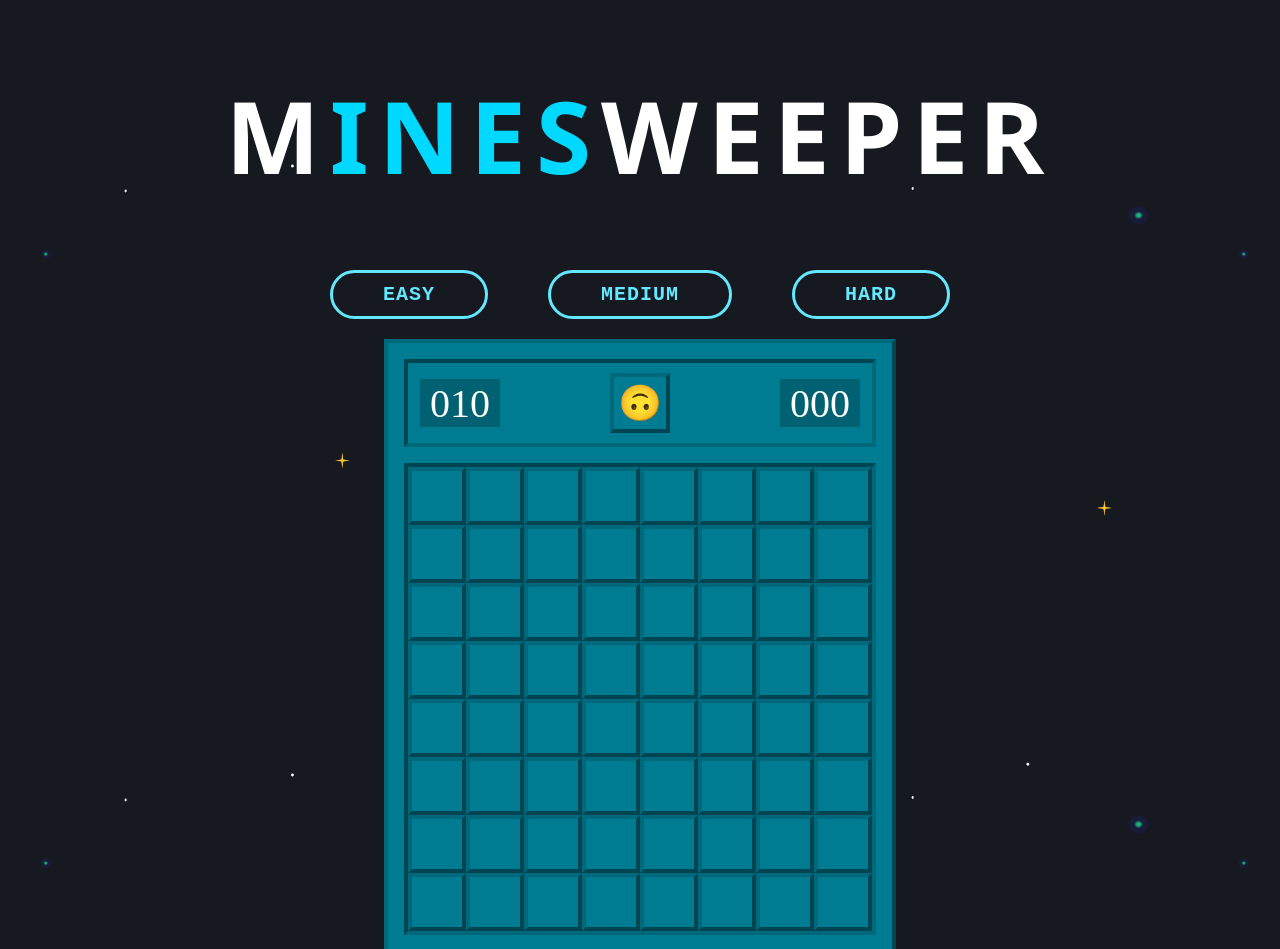
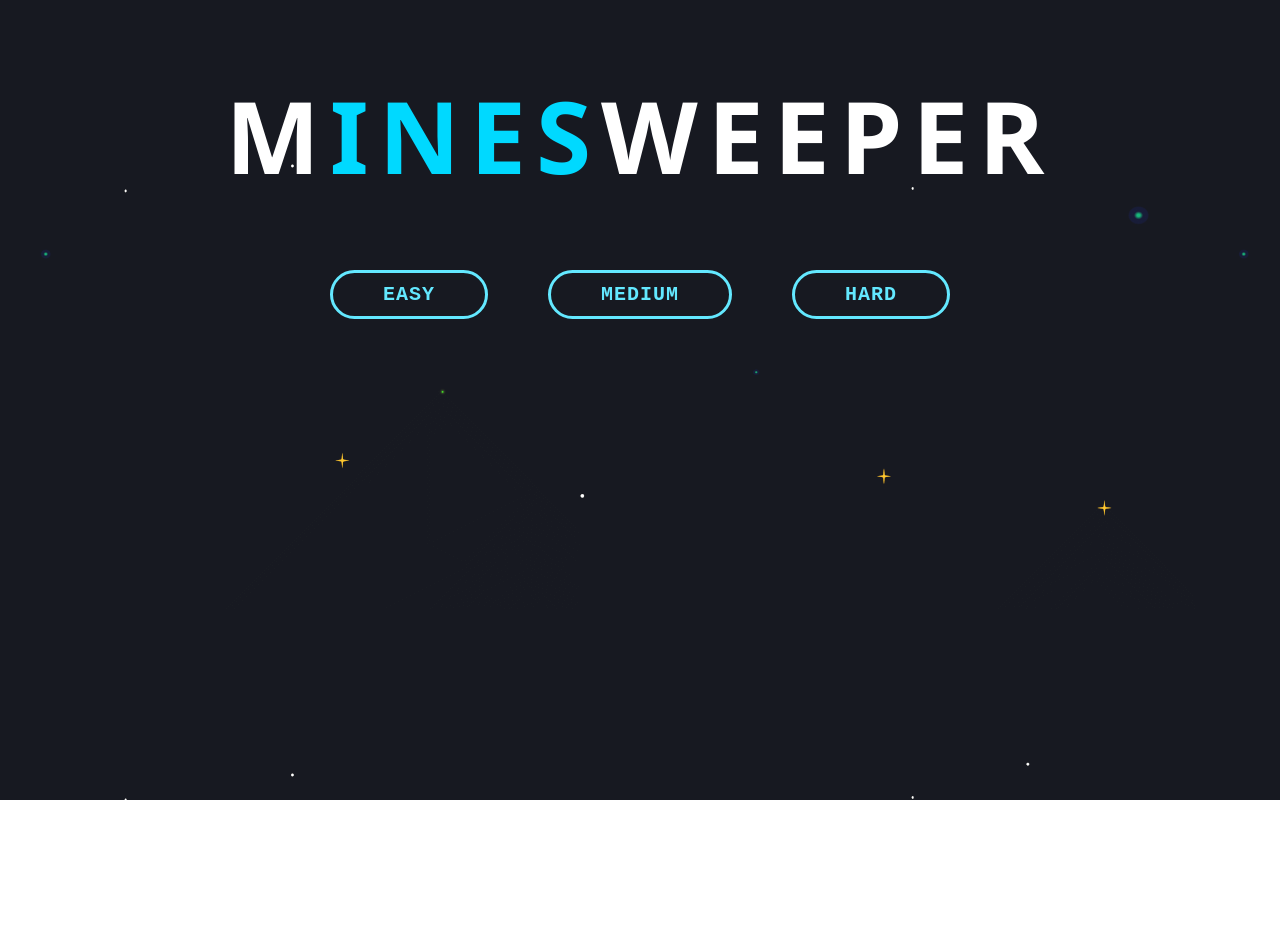
Before and after one commit to mariaparreira/minesweeper-project-fe, a React (Vite) app: page / in a window 1280 px wide. Shown: the top 949 px of the page. After the commit the page ends 800 px from the top, so only its background shows below. Built offline with nearby package versions, Linux system fonts and the light colour scheme.

Commit message:
Added different sizings to different difficulty levels.
Also added mine and timer count, for the game.

```diff
--- a/src/game/GameBoard.tsx
+++ b/src/game/GameBoard.tsx
@@ -1,7 +1,8 @@
 import React from "react"
 
 import './GameBoard.css'
+import { GameBoardProps } from "../types/types"
 
-export const GameBoard: React.FC = () => {
+export const GameBoard: React.FC<GameBoardProps> = ({ onFlaggedCountChange }) => {
     return <div className='board' />
 }
--- a/src/game/MainPage.tsx
+++ b/src/game/MainPage.tsx
@@ -1,25 +1,35 @@
-import React from 'react';
+import React, { useState } from 'react';
 import { withSound, WithSoundProps } from '../sound/withSound';
 import { SoundContainer } from '../sound/SoundContainer';
 import './MainPage.css';
 import '../styles.css';
 import { MinesweeperGame } from './MinesweeperGame';
+import { Minesweeper } from '../types/types';
+
+// Define a new type that extends the Minesweeper type to include gridClass
+type MinesweeperConfig = Minesweeper & { gridClass: string };
 
 const SoundButton = withSound((props: React.ButtonHTMLAttributes<HTMLButtonElement> & WithSoundProps) => (
     <button {...props} />
 ));
 
 export const MainPage = () => {
+    const [minesweeperConfig, setMinesweeperConfig] = useState<MinesweeperConfig | null>(null);
+
+    const handleDifficultyClick = (rows: number, columns: number, mines: number, gridClass: string) => {
+        setMinesweeperConfig({ rows, columns, mines, gridClass }); // Set the difficulty configuration
+    };
+
     return (
         <>
             <SoundContainer />
             <h1>M<b className='ines-style'>ines</b>weeper</h1>
             <div className='choose-level'>
-                <SoundButton className='level' onClick={() => console.log('Easy clicked')}>Easy</SoundButton>
-                <SoundButton className='level' onClick={() => console.log('Medium clicked')}>Medium</SoundButton>
-                <SoundButton className='level' onClick={() => console.log('Hard clicked')}>Hard</SoundButton>
+                <SoundButton className='level' onClick={() => handleDifficultyClick(8, 8, 10, 'easy-grid')}>Easy</SoundButton>
+                <SoundButton className='level' onClick={() => handleDifficultyClick(16, 16, 40, 'medium-grid')}>Medium</SoundButton>
+                <SoundButton className='level' onClick={() => handleDifficultyClick(30, 16, 99, 'hard-grid')}>Hard</SoundButton>
             </div>
-            <MinesweeperGame />
+            { minesweeperConfig !== null && <MinesweeperGame minesweeperConfig={minesweeperConfig} /> }
         </>
     );
 };
--- a/src/game/MinesweeperGame.css
+++ b/src/game/MinesweeperGame.css
@@ -41,8 +41,21 @@
     border-left-color: #004551;
     border-top-color: #004551;
     display: grid;
+}
+
+.easy-grid {
     grid-template-columns: repeat(8, 1fr);
     grid-template-rows: repeat(8, 1fr);
+}
+
+.medium-grid {
+    grid-template-columns: repeat(16, 1fr);
+    grid-template-rows: repeat(16, 1fr);
+}
+
+.hard-grid {
+    grid-template-columns: repeat(16, 1fr);
+    grid-template-rows: repeat(30, 1fr);
 }
 
 .emoji {
--- a/src/game/MinesweeperGame.tsx
+++ b/src/game/MinesweeperGame.tsx
@@ -1,30 +1,50 @@
-import React, { useState } from "react"
+import React, { useState, useEffect } from "react"
 import { NumberDisplay } from "../number_display/NumberDisplay"
 
 import './MinesweeperGame.css'
 import { generateCells } from "../utils/utils";
 import { GameBoard } from "./GameBoard";
+import { Minesweeper } from "../types/types";
 
-export const MinesweeperGame = () => {
-    const [cells, setCells] = useState(generateCells());
+export const MinesweeperGame = ({ minesweeperConfig }: { minesweeperConfig: Minesweeper & { gridClass: string } }) => {
+    const { rows, columns, mines, gridClass } = minesweeperConfig;
+    const [cells, setCells] = useState(generateCells(rows, columns, mines));
+    const [flaggedCount, setFlaggedCount] = useState(0);
+    const [timer, setTimer] = useState(0);
 
-    const renderCells = (): React.ReactNode => {
-        return cells.map((row, rowIndex) =>
-            row.map((col, colIndex) =>
-                <GameBoard />
-            )
-        )
-    }
+    useEffect(() => {
+        setCells(generateCells(rows, columns, mines));
+        setFlaggedCount(0);
+        setTimer(0);
+
+        const intervalId = setInterval(() => {
+            setTimer(prevTime => prevTime + 1);
+        }, 1000);
+
+        return () => clearInterval(intervalId);
+    }, [rows, columns, mines]);
+
+    const handleFlaggedCountChange = (increment: number) => {
+        setFlaggedCount(prevCount => prevCount + increment);
+    };
+
+    const remainingMines = mines - flaggedCount;
 
     return (
         <div className='minesweeper-board'>
             <div className='game-app'>
                 <div className='game-header'>
-                    <NumberDisplay value={10} />
+                    <NumberDisplay value={remainingMines} />
                     <div className='emoji'>🙃</div>
-                    <NumberDisplay value={0} />
+                    <NumberDisplay value={timer} />
                 </div>
-                <div className='game-board'>{renderCells()}</div>
+                <div className={`game-board ${gridClass}`}>
+                    {cells.map((row, rowIndex) =>
+                        row.map((col, colIndex) =>
+                            <GameBoard key={`${rowIndex}-${colIndex}`} onFlaggedCountChange={handleFlaggedCountChange} />
+                        )
+                    )}
+                </div>
             </div>
         </div>
     )
--- a/src/types/types.ts
+++ b/src/types/types.ts
@@ -14,3 +14,7 @@ export type Minesweeper = {
 export type NumberDisplayType = {
     value: number;
 }
+
+export interface GameBoardProps {
+    onFlaggedCountChange: (increment: number) => void;
+  }
--- a/src/utils/utils.ts
+++ b/src/utils/utils.ts
@@ -1,9 +1,6 @@
 import { Cell } from "../types/types";
 
-const rows = 8;
-const cols = 8;
-
-export const generateCells = (): Cell[][] => {
+export const generateCells = (rows: number, cols: number, mines: number): Cell[][] => {
     const cells: Cell[][] = [];
 
     for (let row = 0; row < rows; row++) {
@@ -18,5 +15,16 @@ export const generateCells = (): Cell[][] => {
         }
     }
 
+    // Randomly place mines
+    let minesPlaced = 0;
+    while (minesPlaced < mines) {
+        const row = Math.floor(Math.random() * rows);
+        const col = Math.floor(Math.random() * cols);
+        if (!cells[row][col].isMine) {
+            cells[row][col].isMine = true;
+            minesPlaced++;
+        }
+    }
+
     return cells;
 }
```
